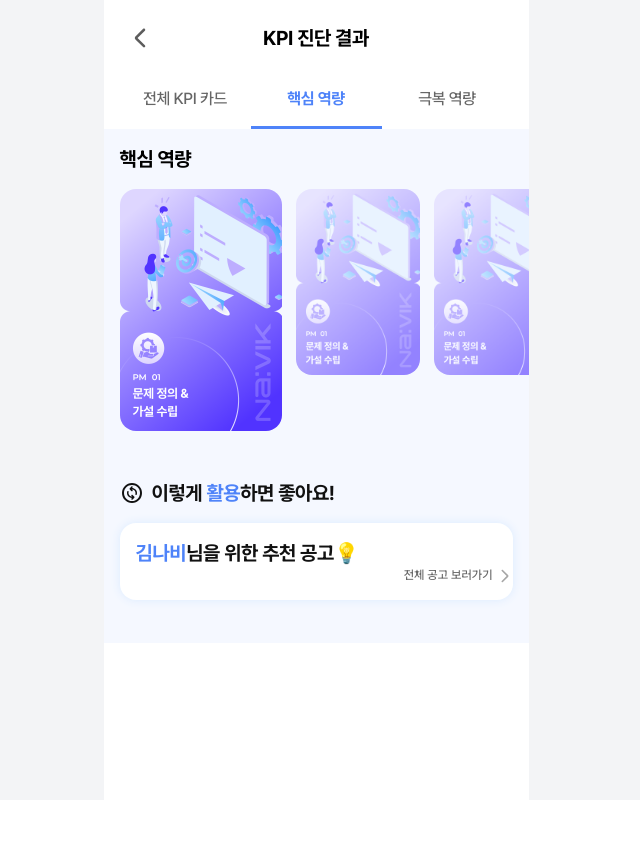
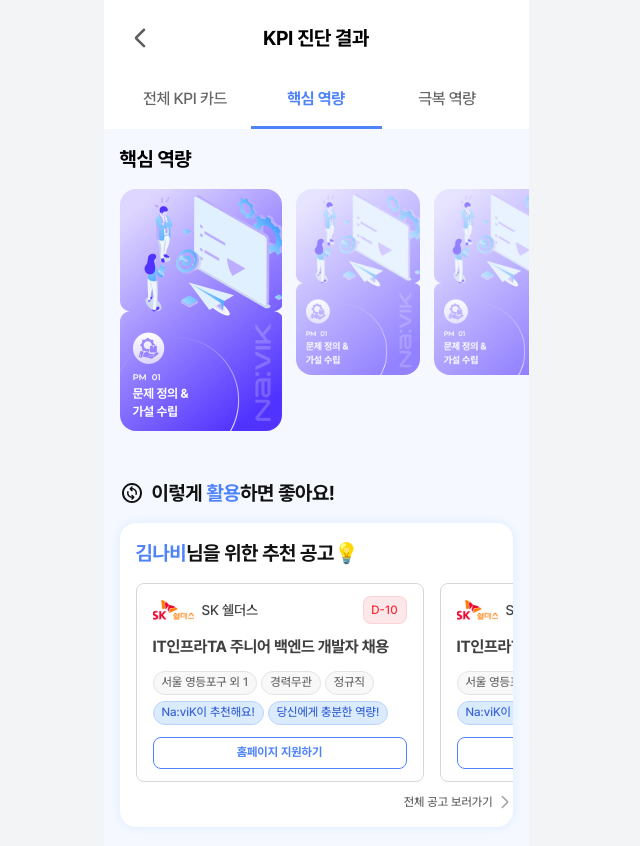
Before and after one commit to UMC9th-NaviK/NaviK-FE, a React (Vite) app: page /job/result in a window 1280 px wide. Both pictures are taken after a click on the button "핵심 역량". Shown: the top 846 px of the page, without its empty margins (324-964 px from the left). Before the commit the page ends 800 px from the top, so only its background shows below. Built offline with nearby package versions, Linux system fonts and the light colour scheme.

Commit message:
#13 [FEAT] 공고 추천 슬라이더

```diff
--- a/src/components/job/JobSuggest.tsx
+++ b/src/components/job/JobSuggest.tsx
@@ -1,12 +1,28 @@
+import { useRef } from 'react';
+import RecommandCard from '../myPage/RecommandCard';
+
 const JobSuggest = () => {
+  const scrollRef = useRef<HTMLDivElement>(null);
+  const totalItems = 20;
+
   return (
-    <div className="bg-base-100 shadow-card gap-4 rounded-2xl py-4">
+    <div className="bg-base-100 shadow-card flex flex-col gap-4 rounded-2xl py-4">
       <span className="text-heading-20B text-base-900 flex px-4">
         <span className="text-primary-blue-500">김나비</span>
         님을 위한 추천 공고💡
       </span>
       <div className="flex flex-col gap-3">
         {/* TODO: 공고 컴포넌트 슬라이더 */}
+        <div
+          ref={scrollRef}
+          className="scrollbar-hide flex flex-nowrap gap-4 overflow-x-auto scroll-smooth px-4"
+        >
+          {Array.from({ length: totalItems }).map((_, idx) => (
+            <div key={idx} className="flex-none snap-center">
+              <RecommandCard />
+            </div>
+          ))}
+        </div>
         <button className="text-opacity-black-60 text-caption-12M flex items-center gap-1 self-end">
           전체 공고 보러가기
           <img src="/icons/reports/arrow-right-gray.svg" className="h-4 w-4" />
```
